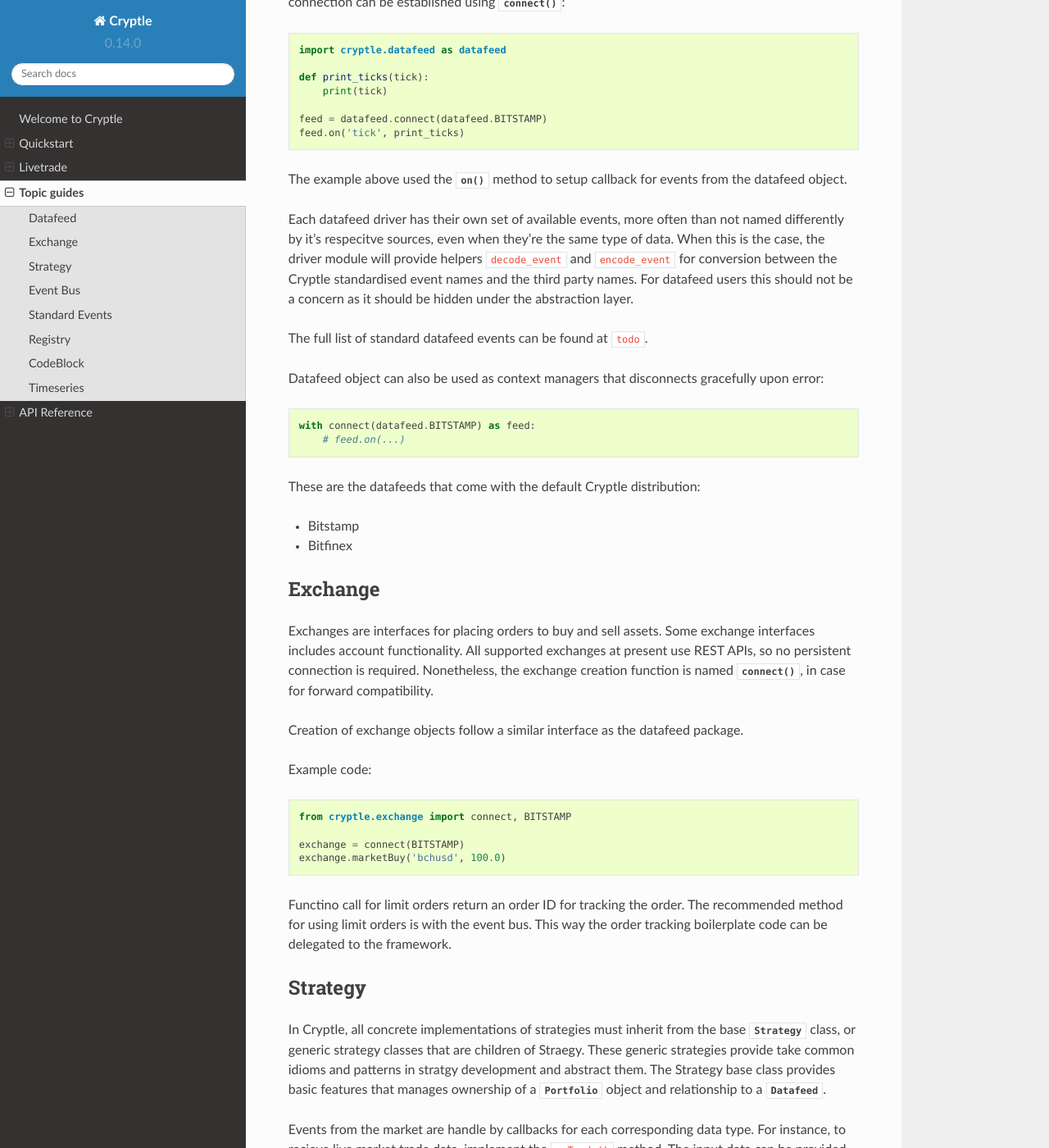
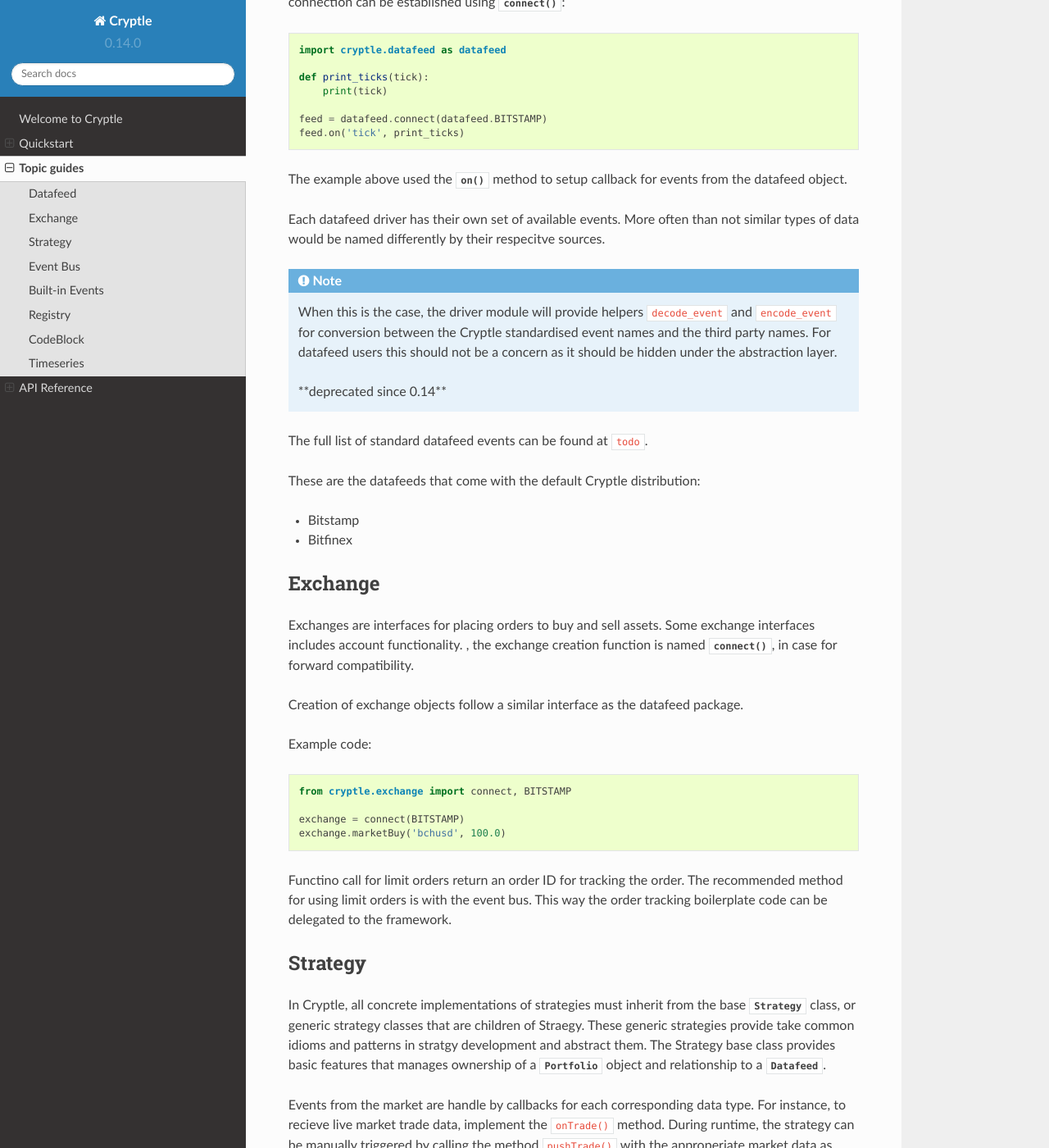
Before and after one commit to bridgelancer/cryptle_fork, a Sphinx documentation site: the page built from docs/guides.rst, in a window 1280 px wide and 1400 px high, scrolled down 321 px. Shown: the whole window at 82% size. Built offline with Sphinx 7.4.7 and the Read the Docs theme 2.0.0, drawn with Linux system fonts in a browser that asks for light colours; some of the changed text lies outside the part shown.

Commit message:
Extend strategy docs (#9)
* Combine livetrade into quickstart doc
* Add type hints to strategy module
* Update guides doc

```diff
--- a/docs/guides.rst
+++ b/docs/guides.rst
@@ -25,22 +25,19 @@
 The example above used the :meth:`~cryptle.datafeed.Datafeed.on` method to setup
 callback for events from the datafeed object.
 
-Each datafeed driver has their own set of available events, more often than not
-named differently by it's respecitve sources, even when they're the same type of
-data. When this is the case, the driver module will provide helpers
-``decode_event`` and ``encode_event`` for conversion between the Cryptle
-standardised event names and the third party names. For datafeed users this
-should not be a concern as it should be hidden under the abstraction layer.
+Each datafeed driver has their own set of available events. More often than not
+similar types of data would be named differently by their respecitve sources.
+
+.. note::
+
+   When this is the case, the driver module will provide helpers ``decode_event``
+   and ``encode_event`` for conversion between the Cryptle standardised event
+   names and the third party names. For datafeed users this should not be a
+   concern as it should be hidden under the abstraction layer.
+
+   \**deprecated since 0.14*\*
 
 The full list of standard datafeed events can be found at ``todo``.
-
-Datafeed object can also be used as context managers that disconnects gracefully
-upon error:
-
-.. code:: python
-
-   with connect(datafeed.BITSTAMP) as feed:
-       # feed.on(...)
 
 These are the datafeeds that come with the default Cryptle distribution:
 
@@ -51,8 +48,7 @@
 Exchange
 --------
 Exchanges are interfaces for placing orders to buy and sell assets. Some
-exchange interfaces includes account functionality. All supported exchanges at
-present use REST APIs, so no persistent connection is required. Nonetheless,
+exchange interfaces includes account functionality. ,
 the exchange creation function is named
 :meth:`~cryptle.exchange.connect`, in case for forward compatibility.
 
@@ -86,9 +82,10 @@
 
 Events from the market are handle by callbacks for each corresponding data type.
 For instance, to recieve live market trade data, implement the ``onTrade()``
-method. The input data can be provided through by the corresponding
-``pushTrade()``. The full list of supported data input interface can be found
-in the :class:`~cryptle.strategy.Strategy` reference.
+method. During runtime, the strategy can be manually triggered by calling the
+method ``pushTrade()`` with the approperiate market data as input arguments. The
+full list of supported data input interface can be found in the
+:class:`~cryptle.strategy.Strategy` reference.
 
 Here's a very basic strategy where we will buy whenever the price of the
 particular asset:
@@ -113,11 +110,12 @@
    # or pushCandle() methods.
 
 
-The event bus mechanicism is very useful for placing and keeping tracking of
-limit orders. The mixin class :class:`~cryptle.strategy.OrderEventMixin`
-overrides the normal buy/sell methods into marked instance methods that emit
-events into a :class:`~cryptle.event.Bus`. The mixin must come before the base
-strategy class. Detailed reference of the mixin events are at
+The :ref:`event_bus` mechanicism is very useful for placing and keeping
+tracking of limit orders. The mixin class
+:class:`~cryptle.strategy.OrderEventMixin` overrides the normal buy/sell methods
+into marked instance methods that emit events into a
+:class:`~cryptle.event.Bus`. The mixin must come before the base strategy class.
+Detailed reference of the mixin events are at
 :class:`~cryptle.strategy.EventOrderMixin`.
 
 The code looks mostly the same:
@@ -337,7 +337,7 @@
 
 .. _events:
 
-Standard Events
+Built-in Events
 ---------------
 - ``trades(price, timestamp, volume, type)`` new trade market event
 - ``candles(open, high, low, close, volume, timestamp)`` new candlesticks
--- a/sample.py
+++ b/sample.py
@@ -16,17 +16,17 @@
 from cryptle.exchange import Paper
 
 
-class MillionDollarStrat(SingleAssetStrategy):
+class BTCStrat(SingleAssetStrategy):
     def setTrade(self):
         self.buy = 0
         self.sell = 0
 
     def onTrade(self, price, timestamp, volume, action):
-        if price < 2580 and not self.hasBalance():
+        if price < 200 and not self.hasBalance():
             self.buy += 1
             self.marketBuy(1)
 
-        if price > 2630 and self.hasBalance():
+        if price > 400 and self.hasBalance():
             self.sell += 1
             self.marketSell(1)
 
```
Also changed, not shown: other parts of docs/guides.rst (+2 -0 lines), README.md (+16 -10 lines), docs/api.rst (+27 -17 lines), docs/index.rst (+10 -41 lines), docs/livetrade.rst (deleted, +0 -100 lines), docs/quickstart.rst (+119 -6 lines), 3 other files.
